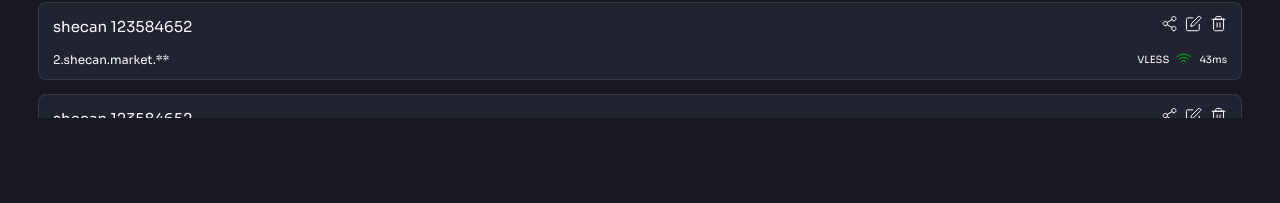
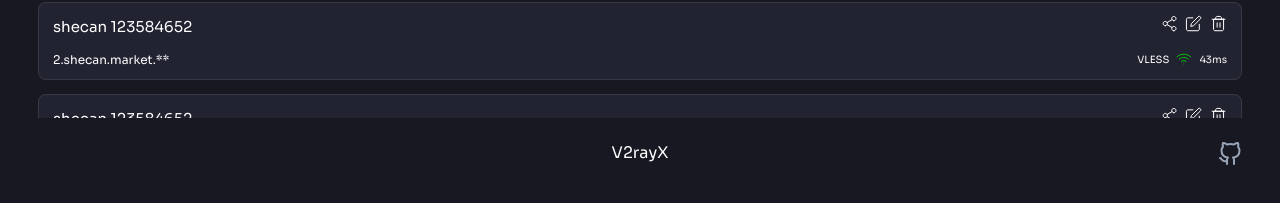
Before and after one commit to KayloPortal/v2rayx, a React (Vite) app: page / in a window 1280 px wide. Shown: the part 451-654 px from the top of the page. Built offline with nearby package versions, Linux system fonts and the light colour scheme.

Commit message:
footer base code

```diff
--- a/src/App.jsx
+++ b/src/App.jsx
@@ -2,6 +2,7 @@ import "./App.css";
 import Configs from "./Components/Configs";
 import Section from "./Components/Section";
 import Start from "./Components/Start";
+import Footer from "./Footer";
 
 function App() {
   return (
@@ -9,6 +10,7 @@ function App() {
       <Start />
       <Section />
       <Configs />
+      <Footer />
     </main>
   );
 }
--- /dev/null
+++ b/src/Footer.css
@@ -0,0 +1,13 @@
+.footer {
+  margin-inline: auto;
+  display: flex;
+  justify-content: center;
+  text-align: center;
+  position: relative;
+  padding-block: 24px;
+}
+
+.footer-logo {
+  position: absolute;
+  right: 0;
+}
--- /dev/null
+++ b/src/Footer.jsx
@@ -0,0 +1,12 @@
+import "./Footer.css";
+
+function Footer() {
+  return (
+    <footer className="footer">
+      <p className="footer-text">V2rayX</p>
+      <div className="footer-logo"><img src="/icons/github.svg" alt="Github repository" /></div>
+    </footer>
+  );
+}
+
+export default Footer;
```
Also changed, not shown: public/icons/github.svg (added).
